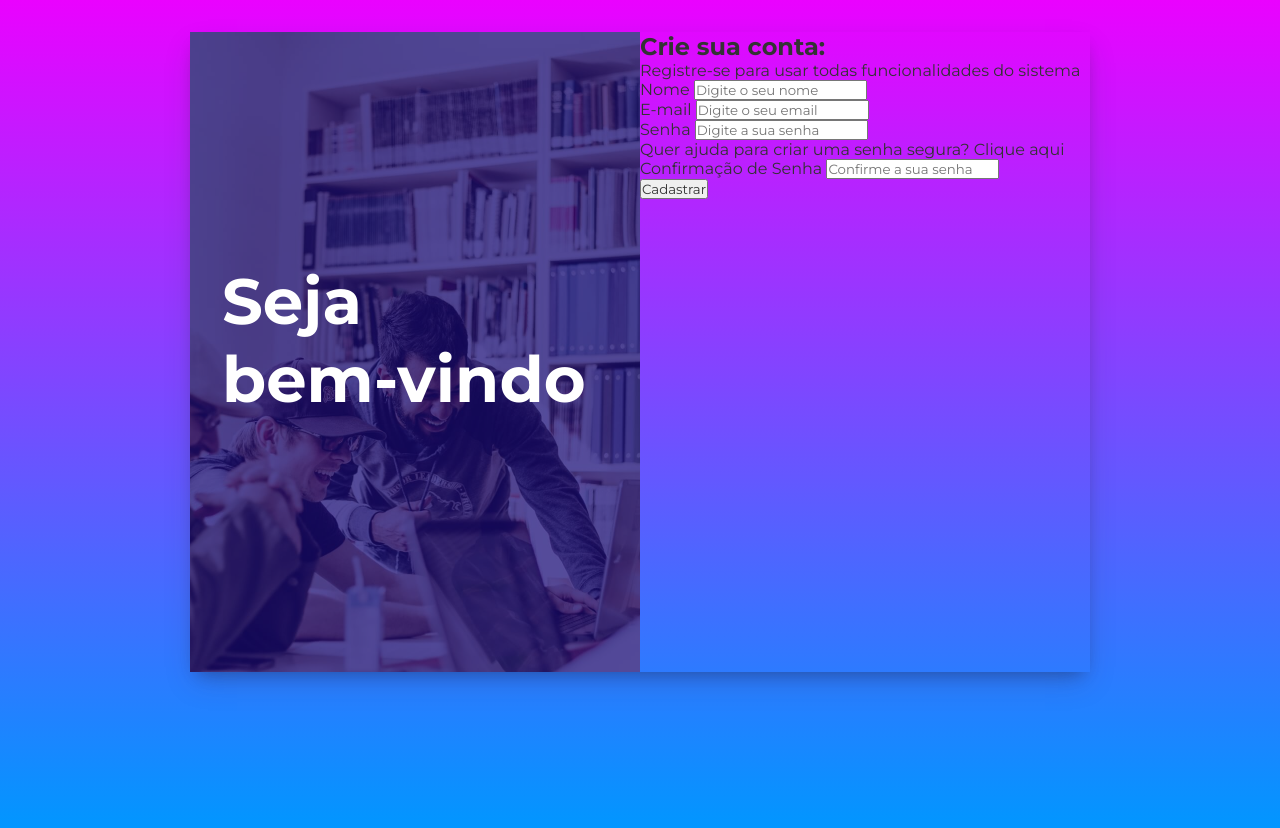
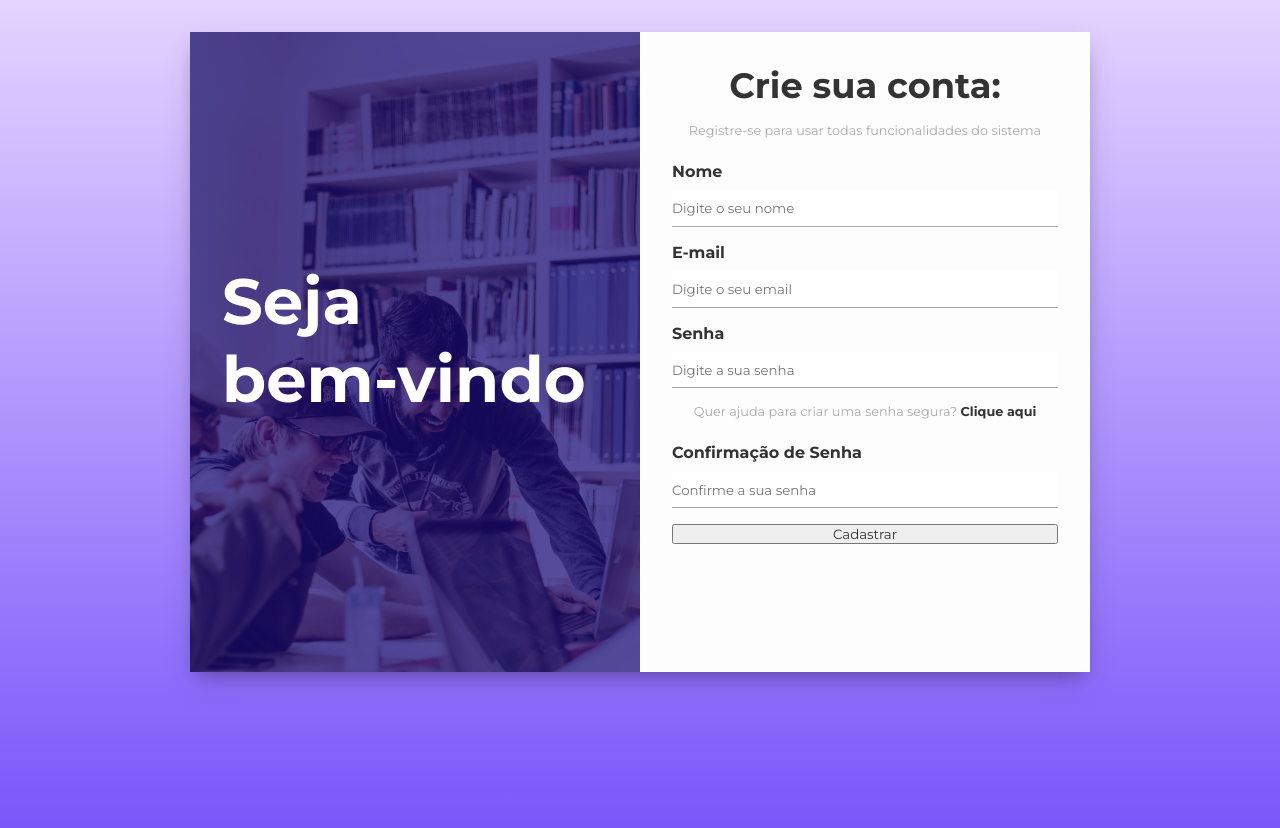
Before and after one commit to ryannvsci/password-generator, a plain HTML site: page index.html in a window 1280 px wide. Drawn offline with Linux system fonts and the light colour scheme.

Commit message:
update on register form

```diff
--- a/CSS/style.css
+++ b/CSS/style.css
@@ -13,7 +13,8 @@ html, body {
 }
 
 html {
-    background: linear-gradient(180deg, #ea02ff 0%, #0097ff 100%);
+    background: rgb(122,86,250);
+    background: linear-gradient(0deg, rgba(122,86,250,1) 0%, rgba(229,211,255,1) 100%);
 }
 
 input:focus {
@@ -51,3 +52,60 @@ input:focus {
     word-spacing: 50rem;
 
 }
+
+#register-form {
+    background-color: #FDFDFD;
+    padding: 2rem;
+    width: 50%;
+    display: flex;
+    flex-direction: column;
+}
+
+#register-form h2 {
+    text-align: center;
+    margin-bottom: 1rem;
+    font-size: 2.2rem;
+}
+
+#register-form p {
+    text-align: center;
+    margin-bottom: 1.5rem;
+    color: #aaa;
+    font-size: 0.8rem;
+}
+
+.form-control {
+    margin-bottom: 1rem;
+    display: flex;
+    flex-direction: column;
+}
+
+.form-control label {
+    font-weight: bold;
+    margin-bottom: .6rem;
+}
+
+.form-control input {
+    border: none;
+    border-bottom: 1px solid #AAA;
+    padding: .6rem 0;
+}
+
+#generate-password {
+    font-weight: bold;
+    cursor: pointer;
+    transition: .4s;
+}
+
+#generate-password:hover {
+    color: #0099ff;
+
+}
+
+#register-form #generated-password {
+    border: 1px solid #0099ff;
+    border-radius: 4px;
+    font-weight: bold;
+    font-size: 1.2rem;
+
+}
--- a/index.html
+++ b/index.html
@@ -23,15 +23,15 @@
         <div id="register-form">
             <h2>Crie sua conta:</h2>
             <p>Registre-se para usar todas funcionalidades do sistema</p>
-            <div id="form-control">
+            <div class="form-control">
                 <label for="name">Nome</label>
                 <input type="text" name="name" id="name" placeholder="Digite o seu nome">
             </div>
-            <div id="form-control">
+            <div class="form-control">
                 <label for="email">E-mail</label>
                 <input type="text" name="email" id="email" placeholder="Digite o seu email">
             </div>
-            <div id="form-control">
+            <div class="form-control">
                 <label for="password">Senha</label>
                 <input type="password" name="password" id="password" placeholder="Digite a sua senha">
             </div>
@@ -41,7 +41,7 @@
             <div id="generate-password">
 
             </div>
-            <div id="form-control">
+            <div class="form-control">
                 <label for="confirmpassword">Confirmação de Senha</label>
                 <input type="password" name="confirmpassword" id="confirmpassword" placeholder="Confirme a sua senha">
             </div>
```
